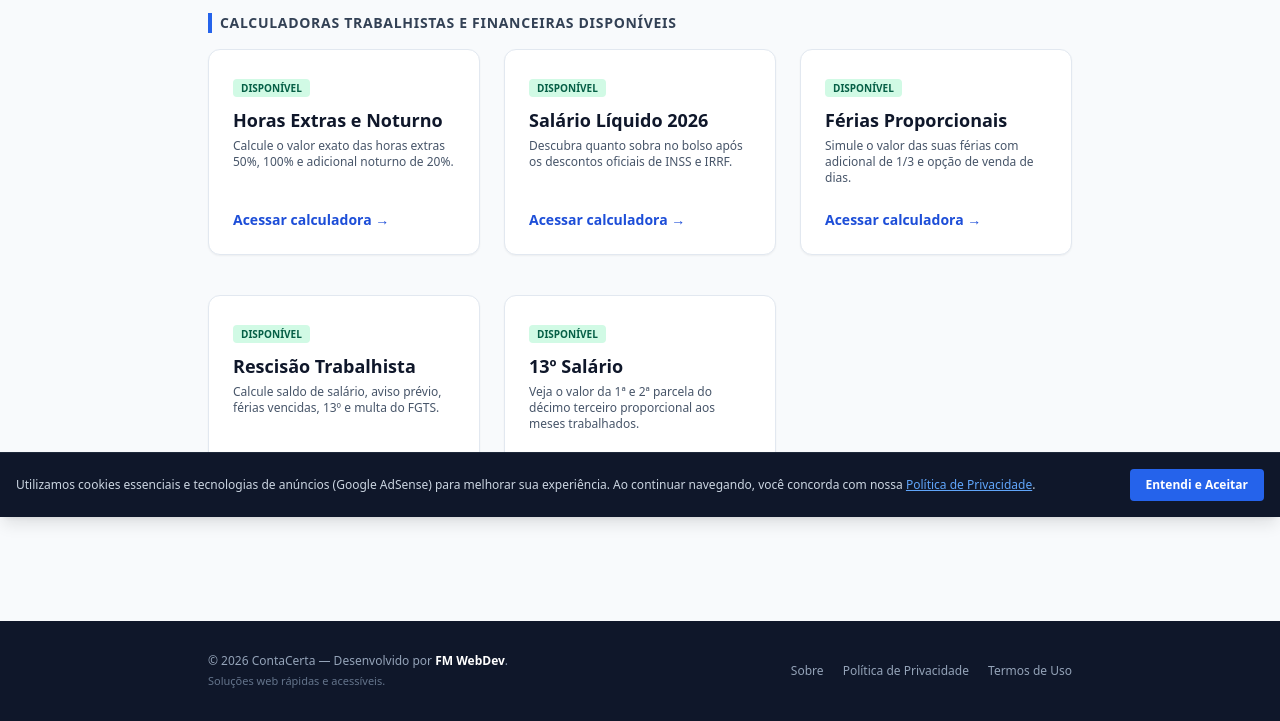
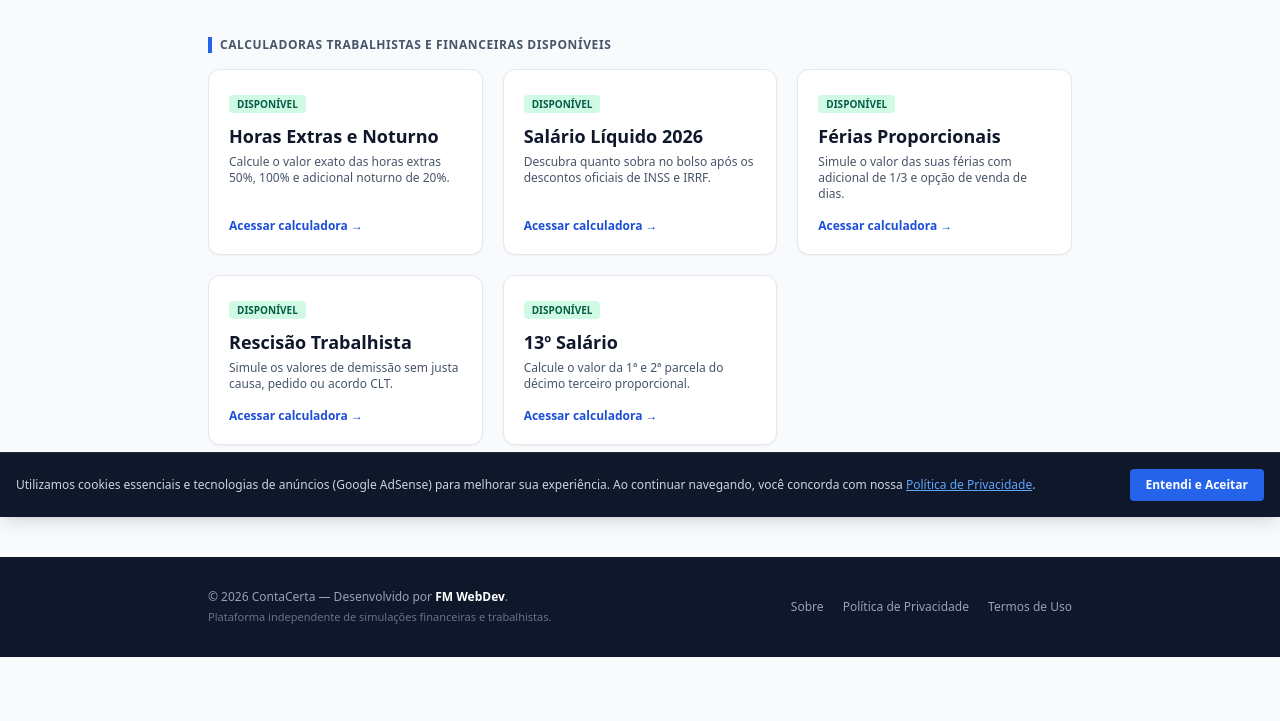
Before and after one commit to lipeeoleiromartins/contacerta-fmwebdev, a plain HTML site: page index.html in a window 1280 px wide. Shown: the part 283-1004 px from the top of the page. After the commit the page ends 980 px from the top, so only its background shows below. Drawn offline with nearby package versions, Linux system fonts and the light colour scheme.

Commit message:
feat: adicionado codigo oficial do google adsense no head

```diff
--- a/index.html
+++ b/index.html
@@ -6,9 +6,15 @@
     <title>ContaCerta | Calculadoras Trabalhistas e Financeiras 2026</title>
     <meta
       name="description"
-      content="Simule seus direitos trabalhistas, confira seu holerite e planeje seu dinheiro em segundos com nossas calculadoras gratuitas atualizadas. Por FM WebDev."
+      content="Simule seus direitos trabalhistas, salário líquido, horas extras, férias e rescisão de forma rápida, gratuita e atualizada. Por FM WebDev."
     />
     <script src="https://cdn.tailwindcss.com"></script>
+    <!-- Google AdSense Verification -->
+    <script
+      async
+      src="https://pagead2.googlesyndication.com/pagead/js/adsbygoogle.js?client=ca-pub-1528458304720306"
+      crossorigin="anonymous"
+    ></script>
   </head>
   <body
     class="bg-slate-50 text-slate-800 font-sans antialiased flex flex-col min-h-screen"
@@ -29,7 +35,7 @@
             >por FM WebDev</span
           >
         </a>
-        <nav class="space-x-4 text-sm font-medium flex items-center">
+        <nav class="space-x-4 text-sm font-medium">
           <a href="sobre.html" class="hover:underline">Sobre</a>
           <a href="privacidade.html" class="hover:underline">Privacidade</a>
         </nav>
@@ -37,163 +43,143 @@
     </header>
 
     <main class="max-w-4xl mx-auto px-4 py-8 flex-grow w-full">
-      <div class="text-center my-8">
+      <div class="text-center my-6 md:my-10">
         <h1
           class="text-3xl md:text-4xl font-extrabold text-slate-900 tracking-tight"
         >
           Cálculos trabalhistas e financeiros sem complicação
         </h1>
-        <p class="text-slate-600 mt-3 text-base max-w-xl mx-auto">
+        <p class="text-slate-600 mt-3 text-base md:text-lg max-w-2xl mx-auto">
           Simule seus direitos, confira seu holerite e planeje seu dinheiro em
           segundos com nossas calculadoras gratuitas atualizadas.
         </p>
       </div>
 
-      <div class="mb-10">
+      <section class="mb-8">
         <h2
-          class="text-sm font-bold uppercase tracking-wider text-slate-700 border-l-4 border-blue-600 pl-2 mb-4"
+          class="text-xs font-bold text-slate-600 uppercase tracking-wider mb-4 border-l-4 border-blue-600 pl-2"
         >
           Calculadoras Trabalhistas e Financeiras Disponíveis
         </h2>
 
-        <div class="grid grid-cols-1 md:grid-cols-3 gap-6">
-          <!-- Card Horas Extras -->
+        <div class="grid grid-cols-1 md:grid-cols-3 gap-5">
           <div
-            class="bg-white p-6 rounded-xl shadow-sm border border-slate-200 flex flex-col justify-between"
+            class="bg-white p-5 rounded-xl shadow-sm border border-slate-200 hover:shadow-md transition flex flex-col justify-between"
           >
             <div>
               <span
-                class="text-[10px] font-bold uppercase bg-emerald-100 text-emerald-800 px-2 py-0.5 rounded"
-                >Disponível</span
+                class="text-[10px] font-semibold bg-emerald-100 text-emerald-800 px-2 py-0.5 rounded"
+                >DISPONÍVEL</span
               >
-              <h3 class="text-lg font-bold text-slate-900 mt-2">
+              <h3 class="font-bold text-slate-900 text-lg mt-2">
                 Horas Extras e Noturno
               </h3>
-              <p class="text-slate-600 text-xs mt-1">
+              <p class="text-xs text-slate-600 mt-1">
                 Calcule o valor exato das horas extras 50%, 100% e adicional
                 noturno de 20%.
               </p>
             </div>
-            <div class="mt-6">
             <a
               href="trabalhista/horas-extras/index.html"
-                class="text-blue-700 hover:text-blue-800 text-sm font-semibold flex items-center gap-1"
+              class="mt-4 text-xs font-bold text-blue-700 hover:underline inline-flex items-center gap-1"
+              >Acessar calculadora →</a
             >
-                Acessar calculadora →
-              </a>
-            </div>
           </div>
 
-          <!-- Card Salário Líquido -->
           <div
-            class="bg-white p-6 rounded-xl shadow-sm border border-slate-200 flex flex-col justify-between"
+            class="bg-white p-5 rounded-xl shadow-sm border border-slate-200 hover:shadow-md transition flex flex-col justify-between"
           >
             <div>
               <span
-                class="text-[10px] font-bold uppercase bg-emerald-100 text-emerald-800 px-2 py-0.5 rounded"
-                >Disponível</span
+                class="text-[10px] font-semibold bg-emerald-100 text-emerald-800 px-2 py-0.5 rounded"
+                >DISPONÍVEL</span
               >
-              <h3 class="text-lg font-bold text-slate-900 mt-2">
+              <h3 class="font-bold text-slate-900 text-lg mt-2">
                 Salário Líquido 2026
               </h3>
-              <p class="text-slate-600 text-xs mt-1">
+              <p class="text-xs text-slate-600 mt-1">
                 Descubra quanto sobra no bolso após os descontos oficiais de
                 INSS e IRRF.
               </p>
             </div>
-            <div class="mt-6">
             <a
               href="financeiro/salario-liquido/index.html"
-                class="text-blue-700 hover:text-blue-800 text-sm font-semibold flex items-center gap-1"
+              class="mt-4 text-xs font-bold text-blue-700 hover:underline inline-flex items-center gap-1"
+              >Acessar calculadora →</a
             >
-                Acessar calculadora →
-              </a>
-            </div>
           </div>
 
-          <!-- Card Férias -->
           <div
-            class="bg-white p-6 rounded-xl shadow-sm border border-slate-200 flex flex-col justify-between"
+            class="bg-white p-5 rounded-xl shadow-sm border border-slate-200 hover:shadow-md transition flex flex-col justify-between"
           >
             <div>
               <span
-                class="text-[10px] font-bold uppercase bg-emerald-100 text-emerald-800 px-2 py-0.5 rounded"
-                >Disponível</span
+                class="text-[10px] font-semibold bg-emerald-100 text-emerald-800 px-2 py-0.5 rounded"
+                >DISPONÍVEL</span
               >
-              <h3 class="text-lg font-bold text-slate-900 mt-2">
+              <h3 class="font-bold text-slate-900 text-lg mt-2">
                 Férias Proporcionais
               </h3>
-              <p class="text-slate-600 text-xs mt-1">
+              <p class="text-xs text-slate-600 mt-1">
                 Simule o valor das suas férias com adicional de 1/3 e opção de
                 venda de dias.
               </p>
             </div>
-            <div class="mt-6">
             <a
               href="trabalhista/ferias-proporcionais/index.html"
-                class="text-blue-700 hover:text-blue-800 text-sm font-semibold flex items-center gap-1"
+              class="mt-4 text-xs font-bold text-blue-700 hover:underline inline-flex items-center gap-1"
+              >Acessar calculadora →</a
             >
-                Acessar calculadora →
-              </a>
-            </div>
           </div>
 
-          <!-- Card Rescisão -->
           <div
-            class="bg-white p-6 rounded-xl shadow-sm border border-slate-200 flex flex-col justify-between mt-4"
+            class="bg-white p-5 rounded-xl shadow-sm border border-slate-200 hover:shadow-md transition flex flex-col justify-between"
           >
             <div>
               <span
-                class="text-[10px] font-bold uppercase bg-emerald-100 text-emerald-800 px-2 py-0.5 rounded"
-                >Disponível</span
+                class="text-[10px] font-semibold bg-emerald-100 text-emerald-800 px-2 py-0.5 rounded"
+                >DISPONÍVEL</span
               >
-              <h3 class="text-lg font-bold text-slate-900 mt-2">
+              <h3 class="font-bold text-slate-900 text-lg mt-2">
                 Rescisão Trabalhista
               </h3>
-              <p class="text-slate-600 text-xs mt-1">
-                Calcule saldo de salário, aviso prévio, férias vencidas, 13º e
-                multa do FGTS.
+              <p class="text-xs text-slate-600 mt-1">
+                Simule os valores de demissão sem justa causa, pedido ou acordo
+                CLT.
               </p>
             </div>
-            <div class="mt-6">
             <a
               href="trabalhista/rescisao-clt/index.html"
-                class="text-blue-700 hover:text-blue-800 text-sm font-semibold flex items-center gap-1"
+              class="mt-4 text-xs font-bold text-blue-700 hover:underline inline-flex items-center gap-1"
+              >Acessar calculadora →</a
             >
-                Acessar calculadora →
-              </a>
-            </div>
           </div>
 
-          <!-- Card 13º Salário -->
           <div
-            class="bg-white p-6 rounded-xl shadow-sm border border-slate-200 flex flex-col justify-between mt-4"
+            class="bg-white p-5 rounded-xl shadow-sm border border-slate-200 hover:shadow-md transition flex flex-col justify-between"
           >
             <div>
               <span
-                class="text-[10px] font-bold uppercase bg-emerald-100 text-emerald-800 px-2 py-0.5 rounded"
-                >Disponível</span
+                class="text-[10px] font-semibold bg-emerald-100 text-emerald-800 px-2 py-0.5 rounded"
+                >DISPONÍVEL</span
               >
-              <h3 class="text-lg font-bold text-slate-900 mt-2">13º Salário</h3>
-              <p class="text-slate-600 text-xs mt-1">
-                Veja o valor da 1ª e 2ª parcela do décimo terceiro proporcional
-                aos meses trabalhados.
+              <h3 class="font-bold text-slate-900 text-lg mt-2">13º Salário</h3>
+              <p class="text-xs text-slate-600 mt-1">
+                Calcule o valor da 1ª e 2ª parcela do décimo terceiro
+                proporcional.
               </p>
             </div>
-            <div class="mt-6">
             <a
               href="trabalhista/decimo-terceiro/index.html"
-                class="text-blue-700 hover:text-blue-800 text-sm font-semibold flex items-center gap-1"
+              class="mt-4 text-xs font-bold text-blue-700 hover:underline inline-flex items-center gap-1"
+              >Acessar calculadora →</a
             >
-                Acessar calculadora →
-              </a>
           </div>
         </div>
-        </div>
-      </div>
+      </section>
     </main>
 
-    <footer class="bg-slate-900 text-slate-400 text-xs py-8 mt-12">
+    <footer class="bg-slate-900 text-slate-400 text-xs py-8 mt-12 mb-10">
       <div
         class="max-w-4xl mx-auto px-4 flex flex-col md:flex-row justify-between items-center gap-4"
       >
@@ -203,7 +189,7 @@
             <strong class="text-white">FM WebDev</strong>.
           </p>
           <p class="text-[11px] text-slate-500 mt-1">
-            Soluções web rápidas e acessíveis.
+            Plataforma independente de simulações financeiras e trabalhistas.
           </p>
         </div>
         <div class="space-x-4">
```
Also changed, not shown: financeiro/salario-liquido/index.html (+5 -0 lines), trabalhista/decimo-terceiro/index.html (+5 -0 lines), trabalhista/ferias-proporcionais/index.html (+5 -0 lines), trabalhista/horas-extras/index.html (+5 -0 lines), trabalhista/rescisao-clt/index.html (+5 -0 lines). Lines whose indentation alone changed are shown as unchanged.
